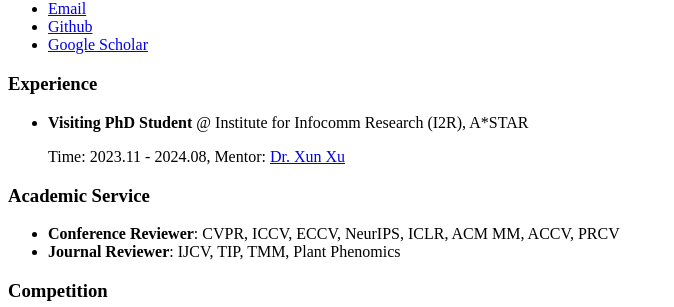
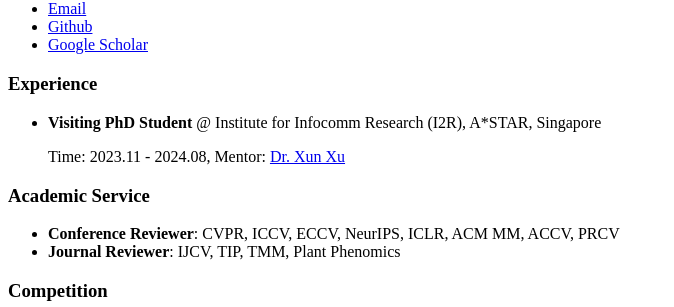
Before and after one commit to cxliu0/cxliu0.github.io, a Jekyll site: the page built from _pages/includes/misc.md, in a window 1280 px wide. Shown: the part 293-600 px from the top of the page, without its empty margins (0-674 px from the left). Built offline with Jekyll 4.4.1, drawn with Linux system fonts in a browser that asks for light colours; our own code applies the rules of GitHub Pages for plain Markdown files.

Commit message:
Update misc.md

```diff
--- a/_pages/includes/misc.md
+++ b/_pages/includes/misc.md
@@ -1,5 +1,5 @@
 # Experience
-- **Visiting PhD Student** @ Institute for Infocomm Research (I2R), A*STAR
+- **Visiting PhD Student** @ Institute for Infocomm Research (I2R), A*STAR, Singapore
 
   Time: 2023.11 - 2024.08, Mentor: [Dr. Xun Xu](https://alex-xun-xu.github.io/)
 
```
